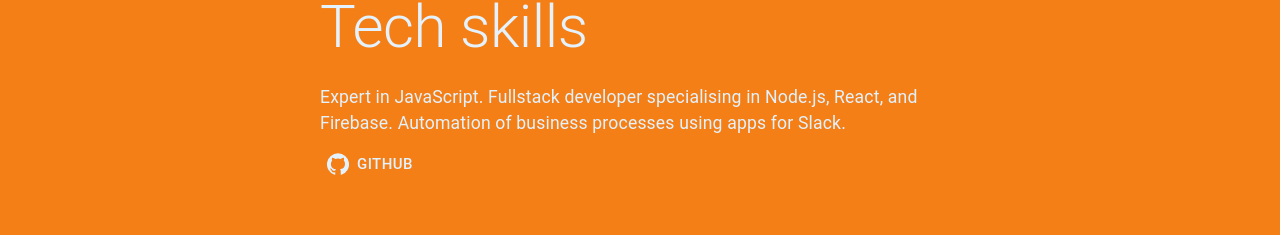
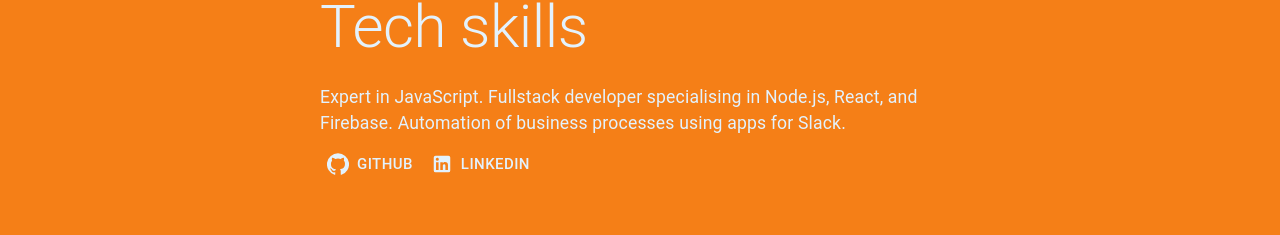
Before and after one commit to magician11/andrewgolightly.com, a React (Create React App) app: page / in a window 1280 px wide. Shown: the part 2784-3019 px from the top of the page. Built offline with nearby package versions, Linux system fonts and the light colour scheme.

Commit message:
added linkedin

```diff
--- a/src/App.js
+++ b/src/App.js
@@ -7,7 +7,10 @@ import {
   Avatar,
   Button
 } from '@material-ui/core';
-import GitHubIcon from '@material-ui/icons/GitHub';
+import {
+  GitHub as GitHubIcon,
+  LinkedIn as LinkedInIcon
+} from '@material-ui/icons';
 import { blue, red, purple, yellow } from '@material-ui/core/colors';
 import { makeStyles } from '@material-ui/core/styles';
 import AppCard from './AppCard';
@@ -19,10 +22,7 @@ import conversationsImage from './images/conversation.jpg';
 import bitcoinImage from './images/bitcoin.jpg';
 import nakedGirlImage from './images/naked-girl.jpg';
 
-const useStyles = makeStyles(theme => {
-  console.log(theme);
-
-  return {
+const useStyles = makeStyles(theme => ({
   container: {
     height: '100vh'
   },
@@ -66,8 +66,7 @@ const useStyles = makeStyles(theme => {
   bodyText: {
     fontSize: theme.spacing(2.2)
   }
-  };
-});
+}));
 
 export default function App() {
   const classes = useStyles();
@@ -202,8 +201,21 @@ export default function App() {
             React, and Firebase. Automation of business processes using apps for
             Slack.
           </Typography>
-          <Button color="primary" size="large" startIcon={<GitHubIcon />}>
+          <Button
+            color="primary"
+            size="large"
+            startIcon={<GitHubIcon />}
+            href="https://github.com/magician11/"
+          >
             GitHub
+          </Button>
+          <Button
+            color="primary"
+            size="large"
+            startIcon={<LinkedInIcon />}
+            href="https://www.linkedin.com/in/andrewgolightly11"
+          >
+            LinkedIn
           </Button>
         </Grid>
       </Grid>
```
Lines whose indentation alone changed are shown as unchanged.
